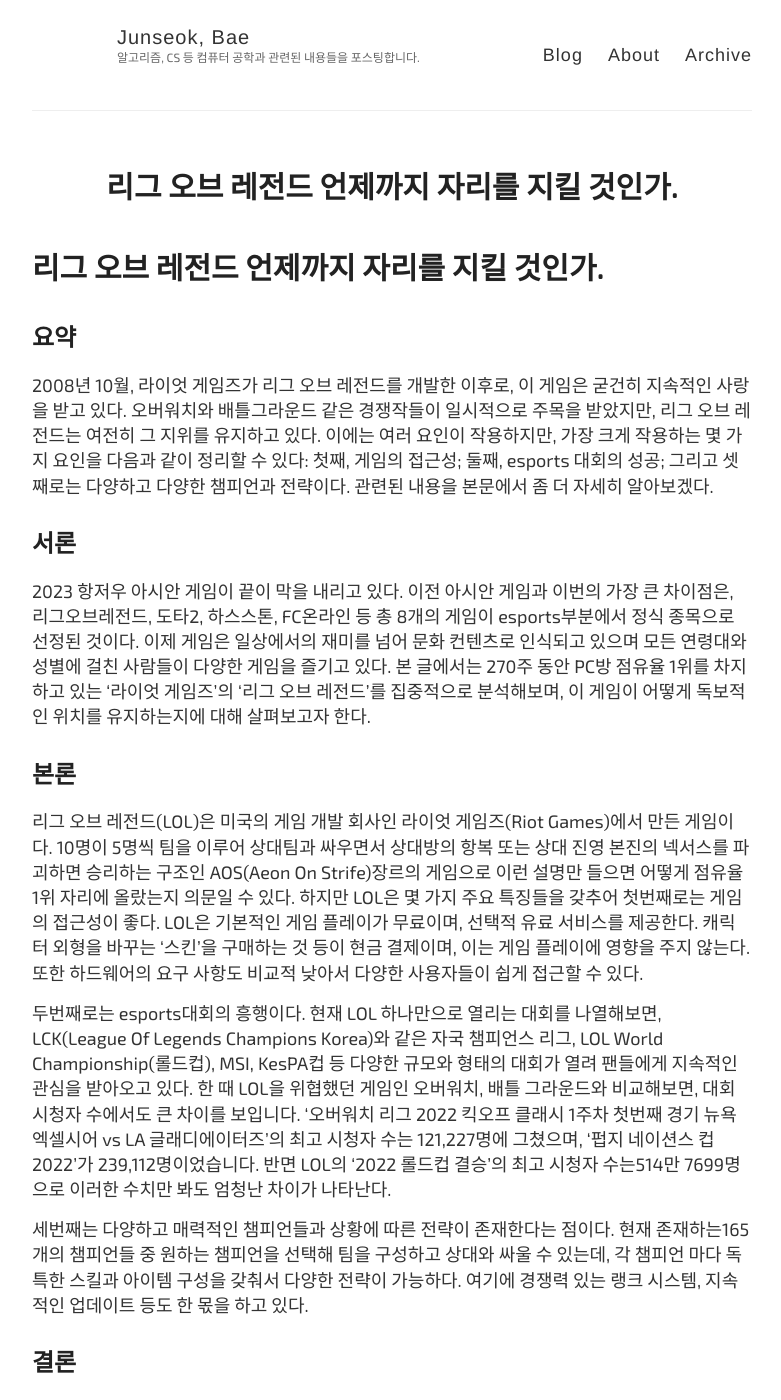
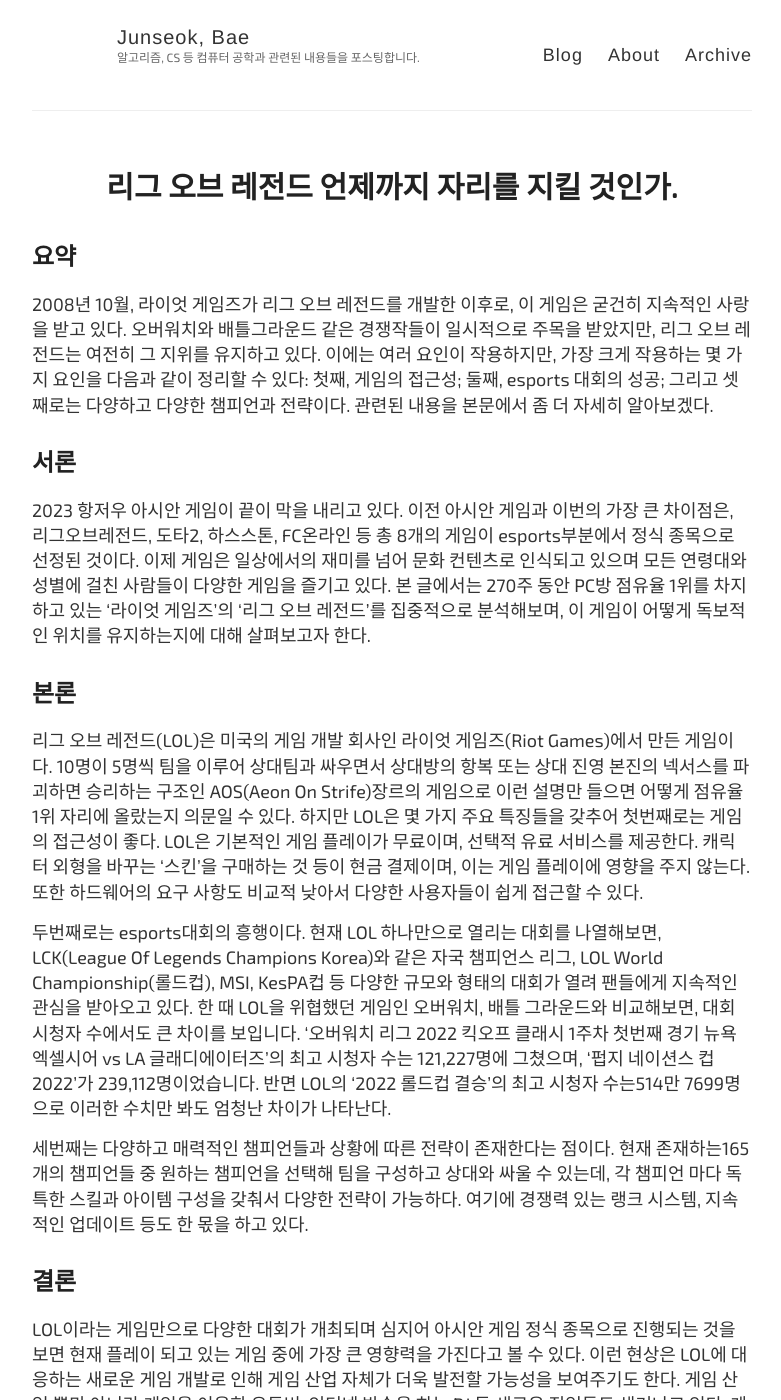
Before and after one commit to Bae-JunSeok/Bae-JunSeok.github.io, a Jekyll site: the page built from _posts/2023-10-06-homework.md, in a window 1280 px wide and 1400 px high. Shown: the whole window, without its empty margins (248-1029 px from the left). Built offline with Jekyll 4.4.1, drawn with Linux system fonts in a browser that asks for light colours; some web fonts are replaced; some of the changed text lies outside the part shown.

Commit message:
feat:과제 수정4

```diff
--- a/_posts/2023-10-06-homework.md
+++ b/_posts/2023-10-06-homework.md
@@ -4,8 +4,6 @@
 author: 201724486 배준석
 tags: homework
 ---
-
-# 리그 오브 레전드 언제까지 자리를 지킬 것인가.
 
 ## 요약
  2008년 10월, 라이엇 게임즈가 리그 오브 레전드를 개발한 이후로, 이 게임은 굳건히 지속적인 사랑을 받고 있다. 오버워치와 배틀그라운드 같은 경쟁작들이 일시적으로 주목을 받았지만, 리그 오브 레전드는 여전히 그 지위를 유지하고 있다. 이에는 여러 요인이 작용하지만, 가장 크게 작용하는 몇 가지 요인을 다음과 같이 정리할 수 있다: 첫째, 게임의 접근성; 둘째, esports 대회의 성공; 그리고 셋째로는 다양하고 다양한 챔피언과 전략이다. 관련된 내용을 본문에서 좀 더 자세히 알아보겠다.
@@ -25,7 +23,7 @@
 ## 결론
  LOL이라는 게임만으로 다양한 대회가 개최되며 심지어 아시안 게임 정식 종목으로 진행되는 것을 보면 현재 플레이 되고 있는 게임 중에 가장 큰 영향력을 가진다고 볼 수 있다. 이런 현상은 LOL에 대응하는 새로운 게임 개발로 인해 게임 산업 자체가 더욱 발전할 가능성을 보여주기도 한다. 게임 산업 뿐만 아니라 게임을 이용한 유튜버, 인터넷 방송을 하는 BJ 등 새로운 직업들도 생겨나고 있다. 게임을 즐겨하는 입장에서 게임이 하나의 문화가 되었고, 앞으로의 영향력은 더 커질 것이라고 생각한다. 또 컴퓨터 공학을 전공하는 학생 입장에서는 LOL과 LOL의 경쟁작의 개발과 발전을 지켜보고 싶다는 생각도 든다.
 
- ## 참고 문헌 및 출처
+## 참고 문헌 및 출처
  -	아침마다, << 2022년 FPS 대회별 시청자수 순위 >>, 에펨코리아, https://www.fmkorea.com/best/5007435895, 2022.09.12
  -	김용우 << 2022 롤드컵 결승전 시청자 수 , 514만명… 역대 최소 수치 >> DAILY e-SPORTS,
     https://www.dailyesports.com/view.php?ud=202211071009058834b91e133c1f_27, 2022.11.07
```
